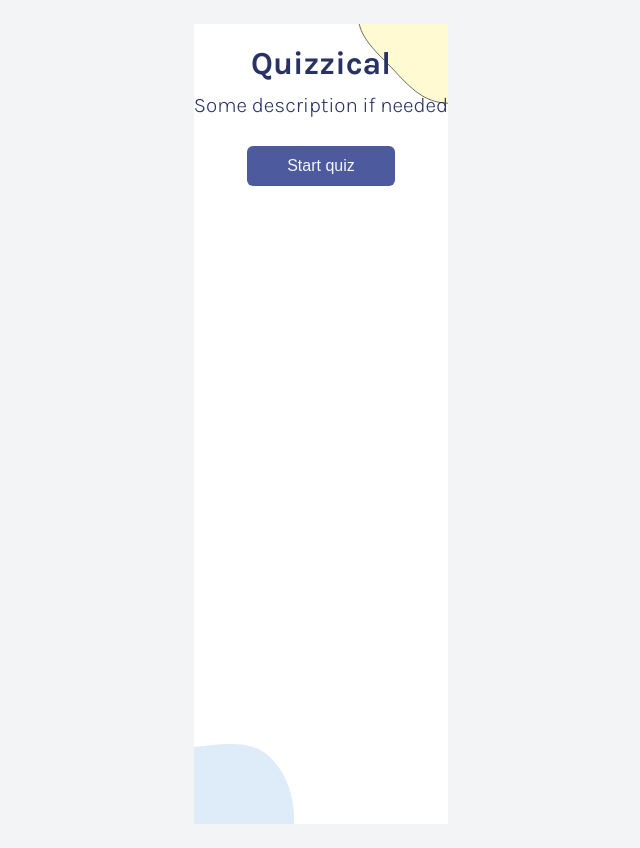
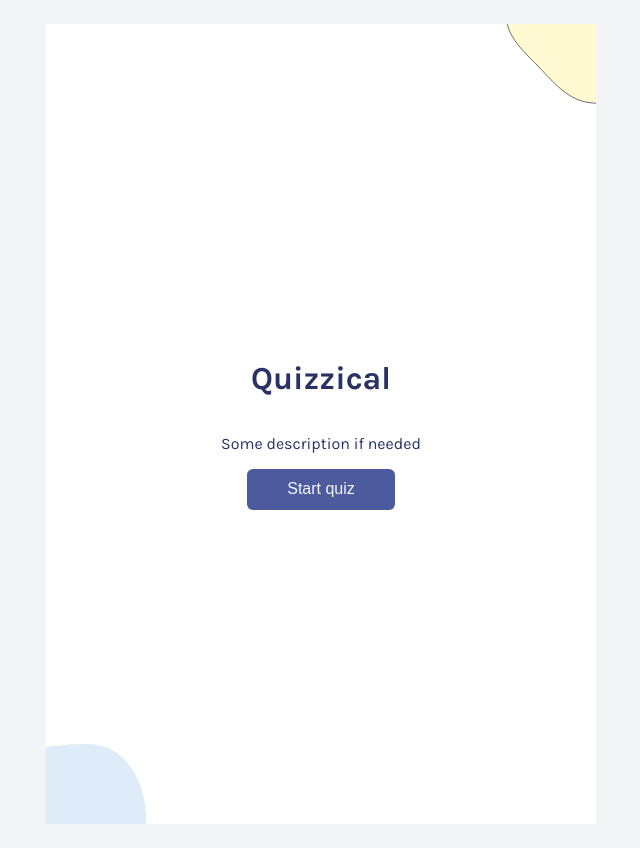
Before and after one commit to san-melisa/quiz-app-react, a React (Vite) app: page / in a window 1280 px wide. Shown: the whole page, without its empty margins (319-959 px from the left). Built offline with nearby package versions, Linux system fonts and the light colour scheme.

Commit message:
change width

```diff
--- a/src/index.css
+++ b/src/index.css
@@ -15,14 +15,14 @@ body {
 
 main{
   width: 100%;
-  max-width: 550px;
+  min-width: 550px;
   height: auto;
   min-height: 100vh;
   background-color: #FFFFFF;
   display: flex;
   flex-direction: column;
   align-items: center;
-  justify-content: flex-start;
+  justify-content: center;
   background-image:
     url("./assets/blob1.svg"),
     url("./assets/blob2.svg");
@@ -32,6 +32,8 @@ main{
   background-position: top right, bottom left;
 
   background-size: 90px, 100px;
+  overflow-x: hidden;
+  position: relative;
 }
 
 .btn {
@@ -43,14 +45,26 @@ main{
   display: inline-block;
   width: auto;
   font-size: 1em;
+  cursor: pointer;
 }
 
-main > h1 {
+.home-container {
+  width: 100%;
+  max-width: 100%;
+  padding: 1.5em;
+  display: flex;
+  flex-direction: column;
+  align-items: center;
+  justify-content: center;
+  box-sizing: border-box;
+}
+
+.home-container h1 {
   margin-bottom: 0;
   font-size: 2em;
 }
 
-main > p {
+.home-container p {
   margin-top: 0.5em;
   margin-bottom: 1.4em;
   font-size: 1.3em;
--- a/src/pages/Quiz.jsx
+++ b/src/pages/Quiz.jsx
@@ -13,7 +13,7 @@ export default function Quiz() {
       .then((res) => res.json())
       .then((data) => {
         if (!data.results)  {
-          setError("Failed to load questions");
+          console.error("Failed to load questions");
           return;
         }
 
@@ -32,8 +32,7 @@ export default function Quiz() {
         setQuestions(updatedQuestions);
       })
        .catch((err) => {
-        setError("Error fetching questions. Please try again later.");
-        console.error(err);
+        console.error("Error fetching questions. Please try again later.", err);
       });
   }, []);
 
```
